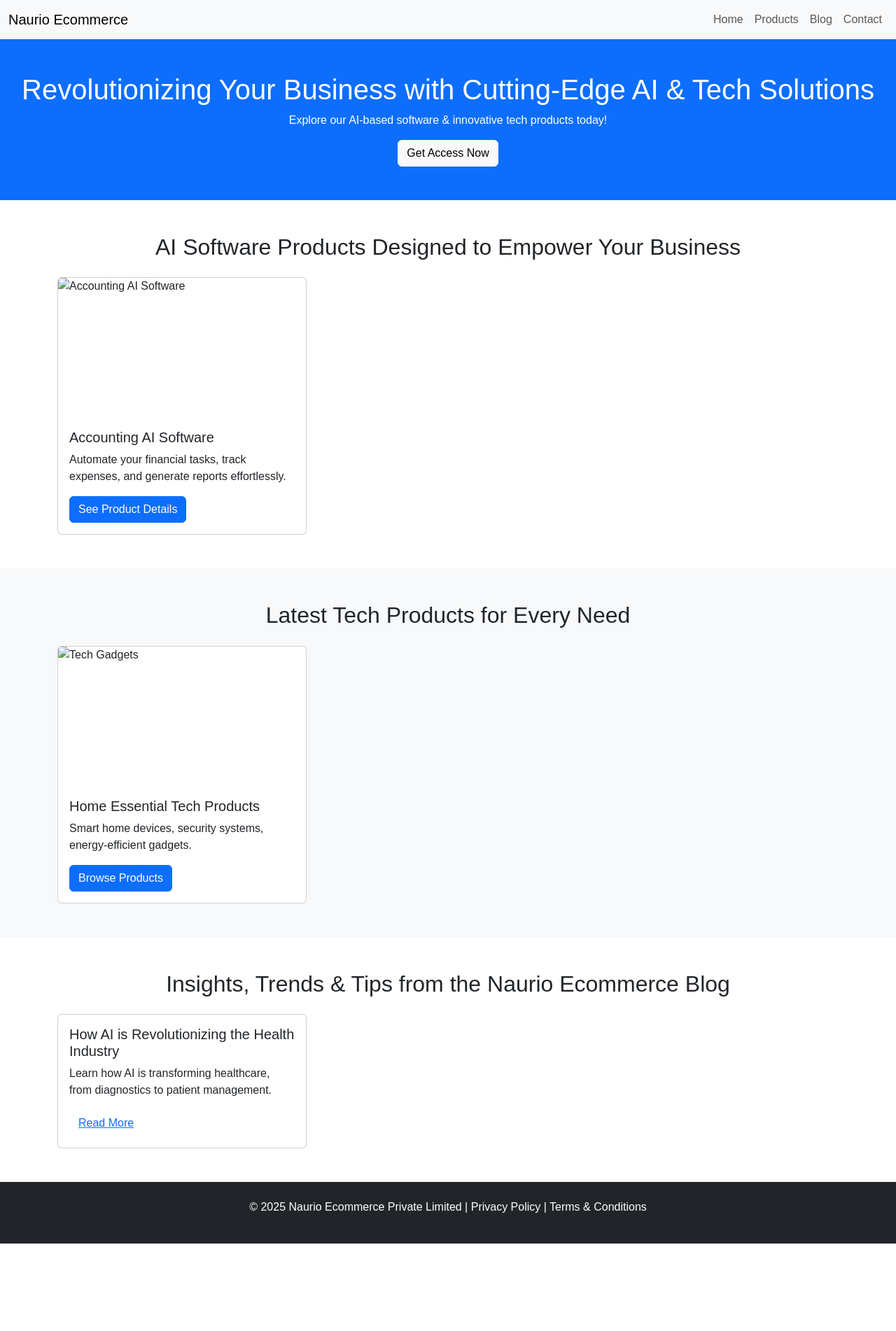
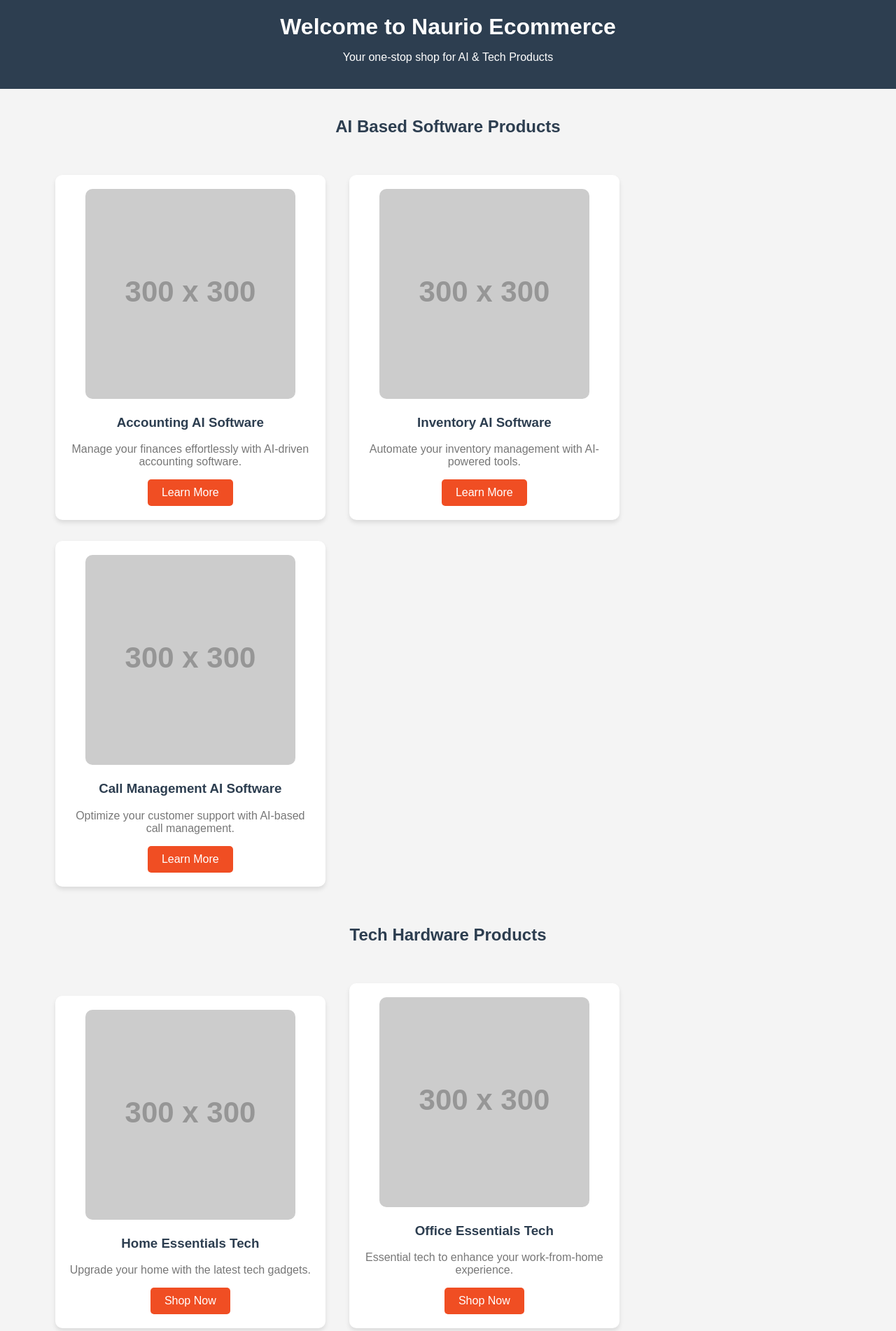
Before and after one commit to OleeNK/naurioecommerce-landing, a plain HTML site: page index.html in a window 1280 px wide. Shown: the top 1902 px of the page at 70% size. Before the commit the page ends 1777 px from the top, so only its background shows below. Drawn offline with nearby package versions, Linux system fonts and the light colour scheme; files that its build step writes are made by us from their sources; placeholder pictures from the web are drawn by us.

Commit message:
Update index.html

```diff
--- a/index.html
+++ b/index.html
@@ -1,136 +1,221 @@
 <!DOCTYPE html>
 <html lang="en">
+
 <head>
     <meta charset="UTF-8">
     <meta name="viewport" content="width=device-width, initial-scale=1.0">
-    <title>Naurio Ecommerce Private Limited</title>
-    <link href="https://cdn.jsdelivr.net/npm/bootstrap@5.3.0-alpha1/dist/css/bootstrap.min.css" rel="stylesheet">
-    <link rel="stylesheet" href="styles.css">
-    <link href="assets/css/styles.css" rel="stylesheet">
+    <title>Naurio Ecommerce - Home</title>
+    <style>
+        /* General Styles */
+        body {
+            font-family: Arial, sans-serif;
+            margin: 0;
+            padding: 0;
+            background-color: #f4f4f4;
+        }
 
+        header {
+            background: #2d3e50;
+            color: white;
+            text-align: center;
+            padding: 20px;
+        }
+
+        h1 {
+            margin: 0;
+        }
+
+        .container {
+            width: 90%;
+            margin: auto;
+        }
+
+        .section-title {
+            text-align: center;
+            margin: 40px 0;
+            font-size: 24px;
+            color: #2d3e50;
+        }
+
+        /* Product Cards */
+        .product {
+            display: inline-block;
+            width: 30%;
+            margin: 15px;
+            padding: 20px;
+            background: white;
+            border-radius: 10px;
+            box-shadow: 0 4px 6px rgba(0, 0, 0, 0.1);
+            text-align: center;
+            transition: all 0.3s ease;
+        }
+
+        .product:hover {
+            transform: scale(1.05);
+            box-shadow: 0 6px 10px rgba(0, 0, 0, 0.2);
+        }
+
+        .product img {
+            max-width: 100%;
+            border-radius: 10px;
+        }
+
+        .product h3 {
+            color: #2d3e50;
+        }
+
+        .product p {
+            color: #777;
+            font-size: 16px;
+        }
+
+        .product button {
+            padding: 10px 20px;
+            background-color: #f04e23;
+            color: white;
+            border: none;
+            border-radius: 5px;
+            cursor: pointer;
+            font-size: 16px;
+            transition: background-color 0.3s ease;
+        }
+
+        .product button:hover {
+            background-color: #d9441b;
+        }
+
+        /* Footer */
+        footer {
+            text-align: center;
+            padding: 20px;
+            background: #2d3e50;
+            color: white;
+        }
+
+        footer a {
+            color: #f04e23;
+            text-decoration: none;
+            font-weight: bold;
+        }
+
+        /* Animation */
+        .fade-in {
+            animation: fadeIn 2s ease-in-out;
+        }
+
+        @keyframes fadeIn {
+            0% {
+                opacity: 0;
+            }
+
+            100% {
+                opacity: 1;
+            }
+        }
+
+        /* Form Section */
+        .email-form {
+            text-align: center;
+            margin-top: 40px;
+            background: #fff;
+            padding: 20px;
+            border-radius: 10px;
+            box-shadow: 0 4px 6px rgba(0, 0, 0, 0.1);
+        }
+
+        .email-form input[type="email"] {
+            padding: 10px;
+            width: 300px;
+            border: 1px solid #ccc;
+            border-radius: 5px;
+            margin-right: 10px;
+        }
+
+        .email-form button {
+            padding: 10px 20px;
+            background-color: #2d3e50;
+            color: white;
+            border: none;
+            border-radius: 5px;
+            cursor: pointer;
+        }
+
+        .email-form button:hover {
+            background-color: #f04e23;
+        }
+    </style>
 </head>
+
 <body>
-    <!-- Navbar -->
-    <nav class="navbar navbar-expand-lg navbar-light bg-light">
-        <div class="container-fluid">
-            <a class="navbar-brand" href="#">Naurio Ecommerce</a>
-            <button class="navbar-toggler" type="button" data-bs-toggle="collapse" data-bs-target="#navbarNav" aria-controls="navbarNav" aria-expanded="false" aria-label="Toggle navigation">
-                <span class="navbar-toggler-icon"></span>
-            </button>
-            <div class="collapse navbar-collapse" id="navbarNav">
-                <ul class="navbar-nav ms-auto">
-                    <li class="nav-item"><a class="nav-link" href="#">Home</a></li>
-                    <li class="nav-item"><a class="nav-link" href="#products">Products</a></li>
-                    <li class="nav-item"><a class="nav-link" href="#blog">Blog</a></li>
-                    <li class="nav-item"><a class="nav-link" href="#contact">Contact</a></li>
-                </ul>
+
+    <!-- Header Section -->
+    <header>
+        <h1>Welcome to Naurio Ecommerce</h1>
+        <p>Your one-stop shop for AI & Tech Products</p>
+    </header>
+
+    <div class="container">
+        <!-- Software Products Section -->
+        <section class="software-products fade-in">
+            <h2 class="section-title">AI Based Software Products</h2>
+            <div class="product">
+                <img src="https://via.placeholder.com/300" alt="Accounting AI Software">
+                <h3>Accounting AI Software</h3>
+                <p>Manage your finances effortlessly with AI-driven accounting software.</p>
+                <button>Learn More</button>
             </div>
+            <div class="product">
+                <img src="https://via.placeholder.com/300" alt="Inventory AI Software">
+                <h3>Inventory AI Software</h3>
+                <p>Automate your inventory management with AI-powered tools.</p>
+                <button>Learn More</button>
             </div>
-    </nav>
-
-    <!-- Hero Section -->
-    <section class="hero bg-primary text-white text-center py-5">
-        <h1>Revolutionizing Your Business with Cutting-Edge AI & Tech Solutions</h1>
-        <p>Explore our AI-based software & innovative tech products today!</p>
-        <button class="btn btn-light" data-bs-toggle="modal" data-bs-target="#emailModal">Get Access Now</button>
-    </section>
-
-    <!-- AI-Based Software Products -->
-    <section id="products" class="container py-5">
-        <h2 class="text-center mb-4">AI Software Products Designed to Empower Your Business</h2>
-        <div class="row">
-            <!-- Product 1 -->
-            <div class="col-md-4">
-                <div class="card">
-                    <img src="accounting_software.jpg" class="card-img-top" alt="Accounting AI Software">
-                    <div class="card-body">
-                        <h5 class="card-title">Accounting AI Software</h5>
-                        <p class="card-text">Automate your financial tasks, track expenses, and generate reports effortlessly.</p>
-                        <button class="btn btn-primary" data-bs-toggle="modal" data-bs-target="#emailModal">See Product Details</button>
-                    </div>
-                </div>
-            </div>
-            <!-- Add more products similarly... -->
+            <div class="product">
+                <img src="https://via.placeholder.com/300" alt="Call Management AI Software">
+                <h3>Call Management AI Software</h3>
+                <p>Optimize your customer support with AI-based call management.</p>
+                <button>Learn More</button>
             </div>
         </section>
 
-    <!-- Tech Hardware Products -->
-    <section class="bg-light py-5">
-        <div class="container">
-            <h2 class="text-center mb-4">Latest Tech Products for Every Need</h2>
-            <div class="row">
-                <div class="col-md-4">
-                    <div class="card">
-                        <img src="tech_gadget.jpg" class="card-img-top" alt="Tech Gadgets">
-                        <div class="card-body">
-                            <h5 class="card-title">Home Essential Tech Products</h5>
-                            <p class="card-text">Smart home devices, security systems, energy-efficient gadgets.</p>
-                            <button class="btn btn-primary" data-bs-toggle="modal" data-bs-target="#emailModal">Browse Products</button>
+        <!-- Hardware Products Section -->
+        <section class="hardware-products fade-in">
+            <h2 class="section-title">Tech Hardware Products</h2>
+            <div class="product">
+                <img src="https://via.placeholder.com/300" alt="Home Essentials Tech">
+                <h3>Home Essentials Tech</h3>
+                <p>Upgrade your home with the latest tech gadgets.</p>
+                <button>Shop Now</button>
             </div>
+            <div class="product">
+                <img src="https://via.placeholder.com/300" alt="Office Essentials Tech">
+                <h3>Office Essentials Tech</h3>
+                <p>Essential tech to enhance your work-from-home experience.</p>
+                <button>Shop Now</button>
             </div>
-                </div>
-                <!-- Add more tech products similarly... -->
-            </div>
+            <div class="product">
+                <img src="https://via.placeholder.com/300" alt="Traveling Tech">
+                <h3>Traveling Tech</h3>
+                <p>Stay connected with the latest travel gadgets.</p>
+                <button>Shop Now</button>
             </div>
         </section>
 
-    <!-- Blog Section -->
-    <section id="blog" class="container py-5">
-        <h2 class="text-center mb-4">Insights, Trends & Tips from the Naurio Ecommerce Blog</h2>
-        <div class="row">
-            <div class="col-md-4">
-                <div class="card">
-                    <div class="card-body">
-                        <h5 class="card-title">How AI is Revolutionizing the Health Industry</h5>
-                        <p class="card-text">Learn how AI is transforming healthcare, from diagnostics to patient management.</p>
-                        <a href="#" class="btn btn-link">Read More</a>
-                    </div>
-                </div>
-            </div>
-            <!-- Add more blog articles similarly... -->
-        </div>
+        <!-- Email Signup Form -->
+        <section class="email-form fade-in">
+            <h2>Stay Updated with Our Latest Products!</h2>
+            <p>Enter your email to receive exclusive offers and updates.</p>
+            <input type="email" placeholder="Enter your email" required>
+            <button>Subscribe</button>
         </section>
-
-    <!-- Email Collection Form (Modal) -->
-    <div class="modal fade" id="emailModal" tabindex="-1" aria-labelledby="emailModalLabel" aria-hidden="true">
-        <div class="modal-dialog">
-            <div class="modal-content">
-                <div class="modal-header">
-                    <h5 class="modal-title" id="emailModalLabel">Get Instant Access</h5>
-                    <button type="button" class="btn-close" data-bs-dismiss="modal" aria-label="Close"></button>
-                </div>
-                <div class="modal-body">
-                    <form id="emailForm">
-                        <div class="mb-3">
-                            <label for="name" class="form-label">Full Name</label>
-                            <input type="text" class="form-control" id="name" required>
-                        </div>
-                        <div class="mb-3">
-                            <label for="email" class="form-label">Email Address</label>
-                            <input type="email" class="form-control" id="email" required>
-                        </div>
-                        <div class="mb-3">
-                            <label for="interests" class="form-label">Product Interests</label>
-                            <select class="form-select" id="interests" required>
-                                <option value="AI Software">AI Software</option>
-                                <option value="Tech Products">Tech Products</option>
-                            </select>
-                        </div>
-                        <button type="submit" class="btn btn-primary">Get Access</button>
-                    </form>
-                </div>
-            </div>
-        </div>
     </div>
 
     <!-- Footer Section -->
-    <footer class="bg-dark text-white text-center py-4">
-        <p>© 2025 Naurio Ecommerce Private Limited | <a href="#" class="text-white">Privacy Policy</a> | <a href="#" class="text-white">Terms & Conditions</a></p>
+    <footer>
+        <p>&copy; 2025 Naurio Ecommerce Private Limited. All rights reserved.</p>
+        <p>Visit our <a href="#">Blog</a> for the latest articles and tech news.</p>
     </footer>
 
-    <script src="https://cdn.jsdelivr.net/npm/bootstrap@5.3.0-alpha1/dist/js/bootstrap.bundle.min.js"></script>
-    <script src="script.js"></script>
-    <script src="assets/js/script.js"></script>
+</body>
 
-</body>
 </html>
```
Lines whose indentation alone changed are shown as unchanged.
